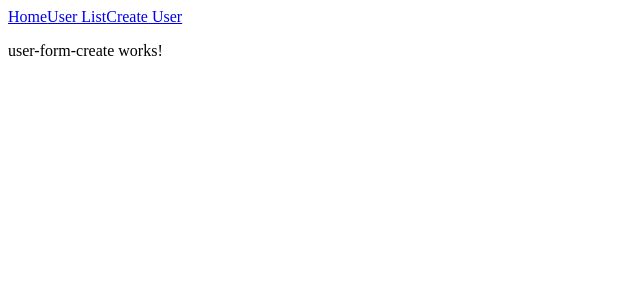
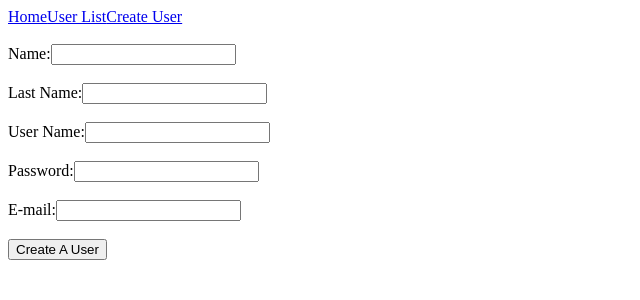
Before and after one commit to carlosmc23/angular-marzo, an Angular app: page /user/create in a window 1280 px wide. Shown: the top 300 px of the page, without its empty margins (0-640 px from the left). Built offline with nearby package versions, Linux system fonts and the light colour scheme.

Commit message:
implementando el createUser() en user.service y createnewUser en user-form.component

```diff
--- a/src/app/app.module.ts
+++ b/src/app/app.module.ts
@@ -13,6 +13,7 @@ import { UserFormCreateComponent } from './user-form-create/user-form-create.com
 import { UserService } from './services/user.service';
 import { HttpClientModule } from "@angular/common/http";
 import { UserViewComponent } from './user-view/user-view.component';
+import { FormsModule } from "@angular/forms";
 
 
 @NgModule({
@@ -31,7 +32,8 @@ import { UserViewComponent } from './user-view/user-view.component';
   imports: [
     BrowserModule,
     AppRoutingModule,
-    HttpClientModule
+    HttpClientModule,
+    FormsModule
   ],
   providers: [UserService],
   bootstrap: [AppComponent]
--- a/src/app/services/user.service.ts
+++ b/src/app/services/user.service.ts
@@ -3,7 +3,7 @@ import { HttpClient } from "@angular/common/http";
 import { Observable } from "rxjs/Observable";
 import { User } from "../model/user";
 
-const userApiUrl= 'http://localhost:3000/users';
+const userApiUrl = 'http://localhost:3000/users';
 
 @Injectable()
 export class UserService {
@@ -14,11 +14,15 @@ export class UserService {
 
   }
 
-  getUserList(): Observable<any>{
+  getUserList(): Observable<any> {
     return this.httpclient.get(userApiUrl);   //aca solo estamos haciendo un get a users del backend
   }
 
-  getUserById(userid:string):Observable<any>{
-    return this.httpclient.get(`${userApiUrl}/${userid}`);//hacemos un get y le pasamos el id
+  getUserById(userId: string): Observable<any> {
+    return this.httpclient.get(`${userApiUrl}/${userId}`);//hacemos un get y le pasamos el id
+  }
+
+  createUser(newUser: User): Observable<any> {
+    return this.httpclient.post(userApiUrl, newUser);
   }
 }
--- a/src/app/user-form-create/user-form-create.component.html
+++ b/src/app/user-form-create/user-form-create.component.html
@@ -1,3 +1,25 @@
-<p>
-  user-form-create works!
-</p>
+<br>
+<div>
+  <label>Name:</label>
+  <input type="text" [(ngModel)]='userToCreate.name' ><br><br>
+</div>
+<div>
+  <label>Last Name:</label>
+  <input type="text" [(ngModel)]='userToCreate.lastname' ><br><br>
+</div>
+<div>
+  <label>User Name:</label>
+  <input type="text" [(ngModel)]='userToCreate.username' ><br><br>
+</div>
+<div>
+  <label>Password:</label>
+  <input type="password" [(ngModel)]='userToCreate.password' ><br><br>
+</div>
+<div>
+  <label>E-mail:</label>
+  <input type="email" [(ngModel)]='userToCreate.email' ><br><br>
+</div>
+<div>
+
+  <button (click)='createNewUser()'>Create A User</button>
+</div>
--- a/src/app/user-form-create/user-form-create.component.ts
+++ b/src/app/user-form-create/user-form-create.component.ts
@@ -1,4 +1,8 @@
 import { Component, OnInit } from '@angular/core';
+import { User } from '../model/user';
+import { UserService } from '../services/user.service';
+import { Subscriber } from 'rxjs/Subscriber';
+import { Router } from '@angular/router';
 
 @Component({
   selector: 'practice-user-form-create',
@@ -7,9 +11,34 @@ import { Component, OnInit } from '@angular/core';
 })
 export class UserFormCreateComponent implements OnInit {
 
-  constructor() { }
+
+  userToCreate: User = {
+    name: '',
+    lastname: '',
+    username: '',
+    password: '',
+    email: ''
+  }
+
+
+  constructor(
+    private userservice: UserService,
+    private router: Router
+  ) { }
 
   ngOnInit() {
   }
 
+  createNewUser(): void {
+    this.userservice.createUser(this.userToCreate)
+      .subscribe(
+        (response) => {
+          console.log('respuesta del servidor :', response);
+          alert("El usuario a sido Creado exitosamente");
+          this.router.navigate(['home']);
+        }, (error) => {
+          console.log('error:', error)
+        }
+      )
+  }
 }
--- a/src/app/user-list/user-list.component.ts
+++ b/src/app/user-list/user-list.component.ts
@@ -28,8 +28,8 @@ export class UserListComponent implements OnInit {
         }
       )
   }
+
   viewUser(userId: string):void{
-
     this.router.navigate(['user',userId,'view']);
   }
 
--- a/src/app/user-view/user-view.component.ts
+++ b/src/app/user-view/user-view.component.ts
@@ -22,11 +22,11 @@ export class UserViewComponent implements OnInit {
 
   constructor(
      private userservice: UserService,           //inyectamos el userservice
-     private activatedroute: ActivatedRoute      //inyectamos el activateRoute
+     private route: ActivatedRoute      //inyectamos el activateRoute
   ) { }
 
   ngOnInit() {
-    this.activatedroute.params.subscribe(
+    this.route.params.subscribe(
       (paramss)=>{
         this.userId=paramss.id;
         this.userservice.getUserById(this.userId).subscribe(
```
